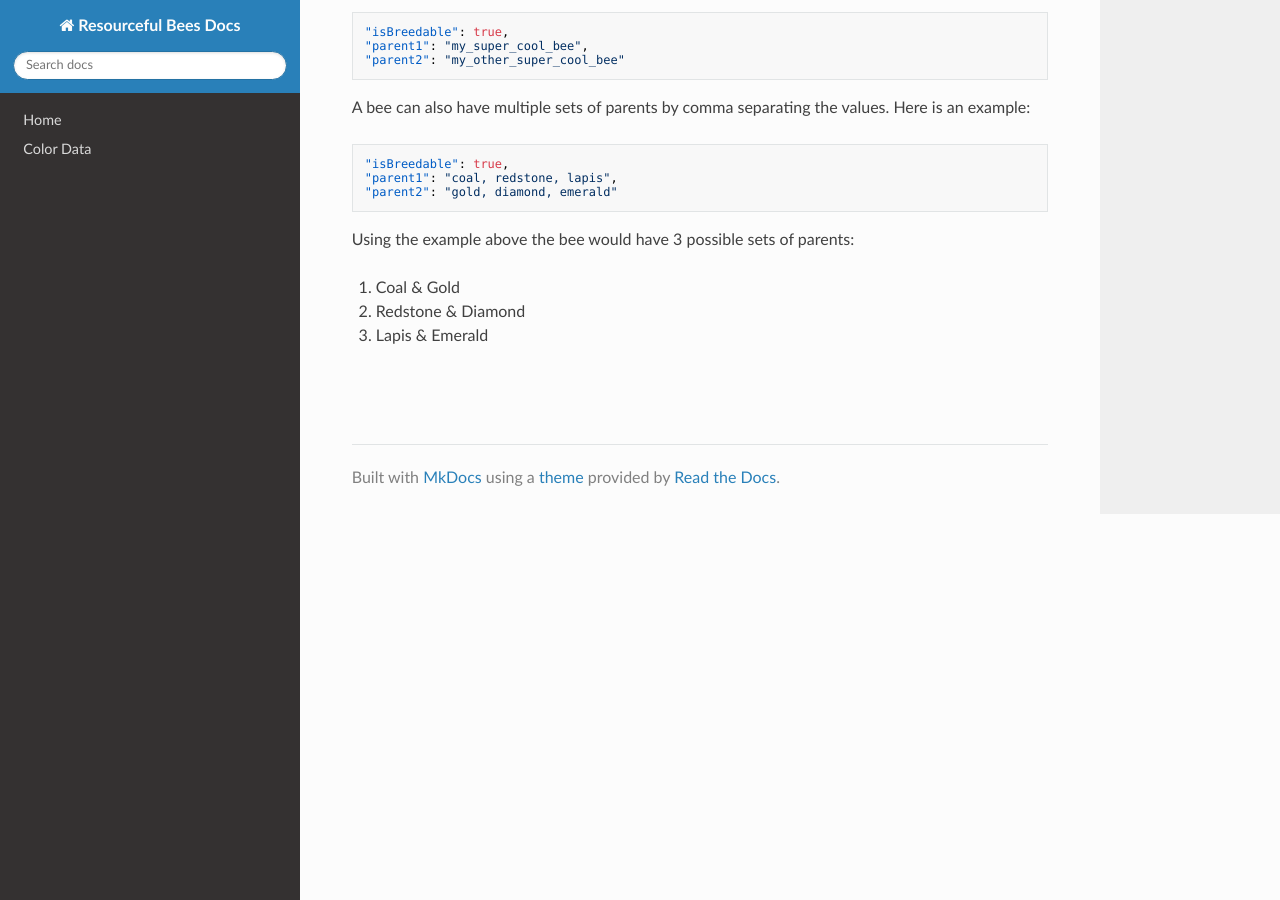
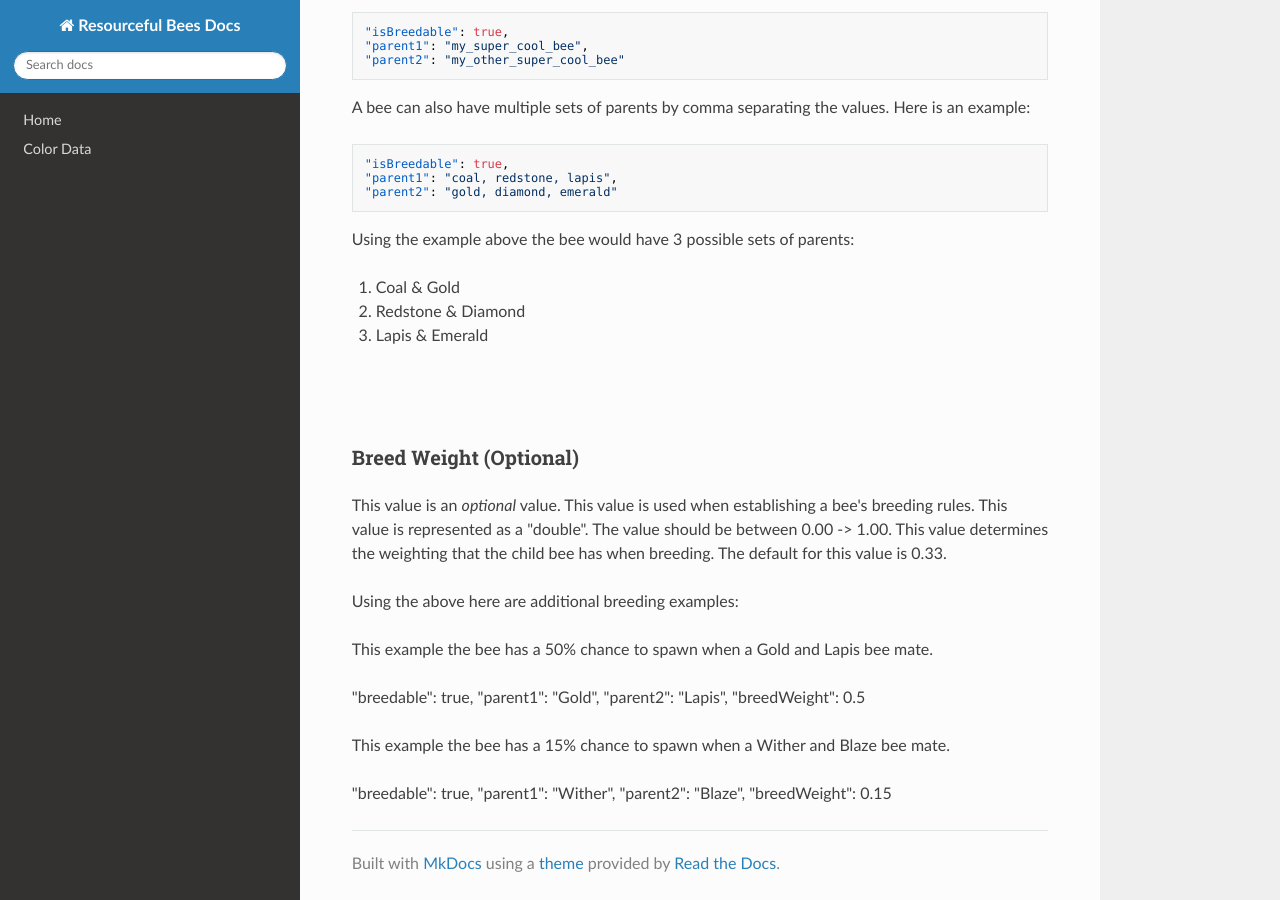
Before and after one commit to Team-Resourceful/ResourcefulBeesDocs, an MkDocs documentation site: the page built from docs/bee_data/breed_data.md, in a window 1280 px wide and 900 px high, scrolled down 874 px. Built offline with MkDocs 1.6.1, drawn with Linux system fonts in a browser that asks for light colours; nearby versions of some CDN libraries.

Commit message:
docs/bee_data/breed_data.md updated from https://stackedit.io/

```diff
--- a/docs/bee_data/breed_data.md
+++ b/docs/bee_data/breed_data.md
@@ -48,8 +48,28 @@ Using the example above the bee would have 3 possible sets of parents:
 <br>
 <br>
 
-#
+### **Breed Weight** (Optional)
+
+This value is an  _optional_  value. This value is used when establishing a bee's breeding rules. This value is represented as a "double". The value should be between 0.00 -> 1.00. This value determines the weighting that the child bee has when breeding. The default for this value is 0.33.
+
+Using the above here are additional breeding examples:
+
+This example the bee has a 50% chance to spawn when a Gold and Lapis bee mate.
+
+"breedable": true,
+"parent1": "Gold",
+"parent2": "Lapis",
+"breedWeight": 0.5
+
+
+
+This example the bee has a 15% chance to spawn when a Wither and Blaze bee mate.
+
+"breedable": true,
+"parent1": "Wither",
+"parent2": "Blaze",
+"breedWeight": 0.15
 <!--stackedit_data:
-eyJoaXN0b3J5IjpbLTIwNjc2ODU5MiwtMTExMzk3ODgxMCwxMD
+eyJoaXN0b3J5IjpbLTI3MzA5MzgxNywtMTExMzk3ODgxMCwxMD
 c4MDUwNTIsLTc1MzkxNzMwMSw4MTAwMTc3MTldfQ==
 -->
```
